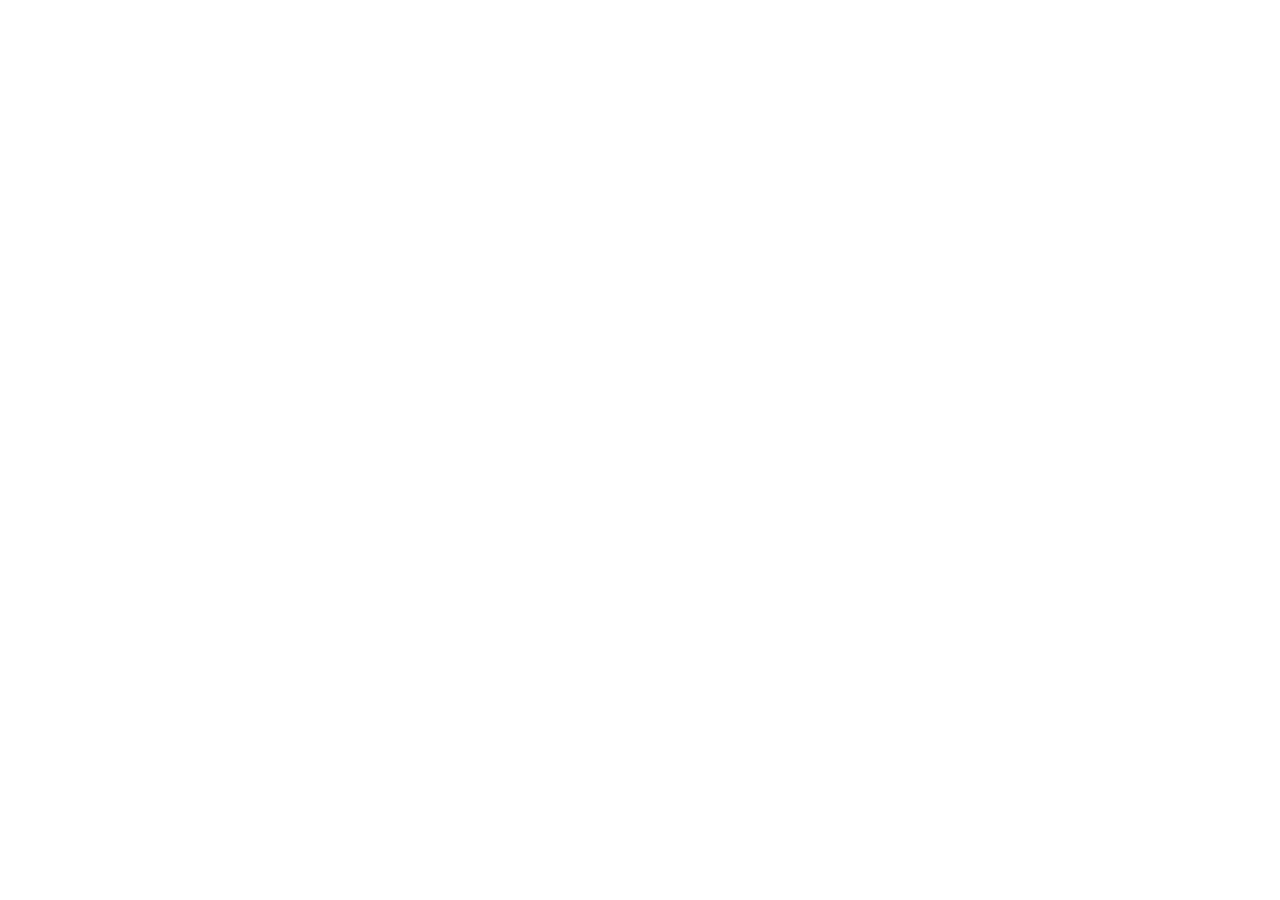
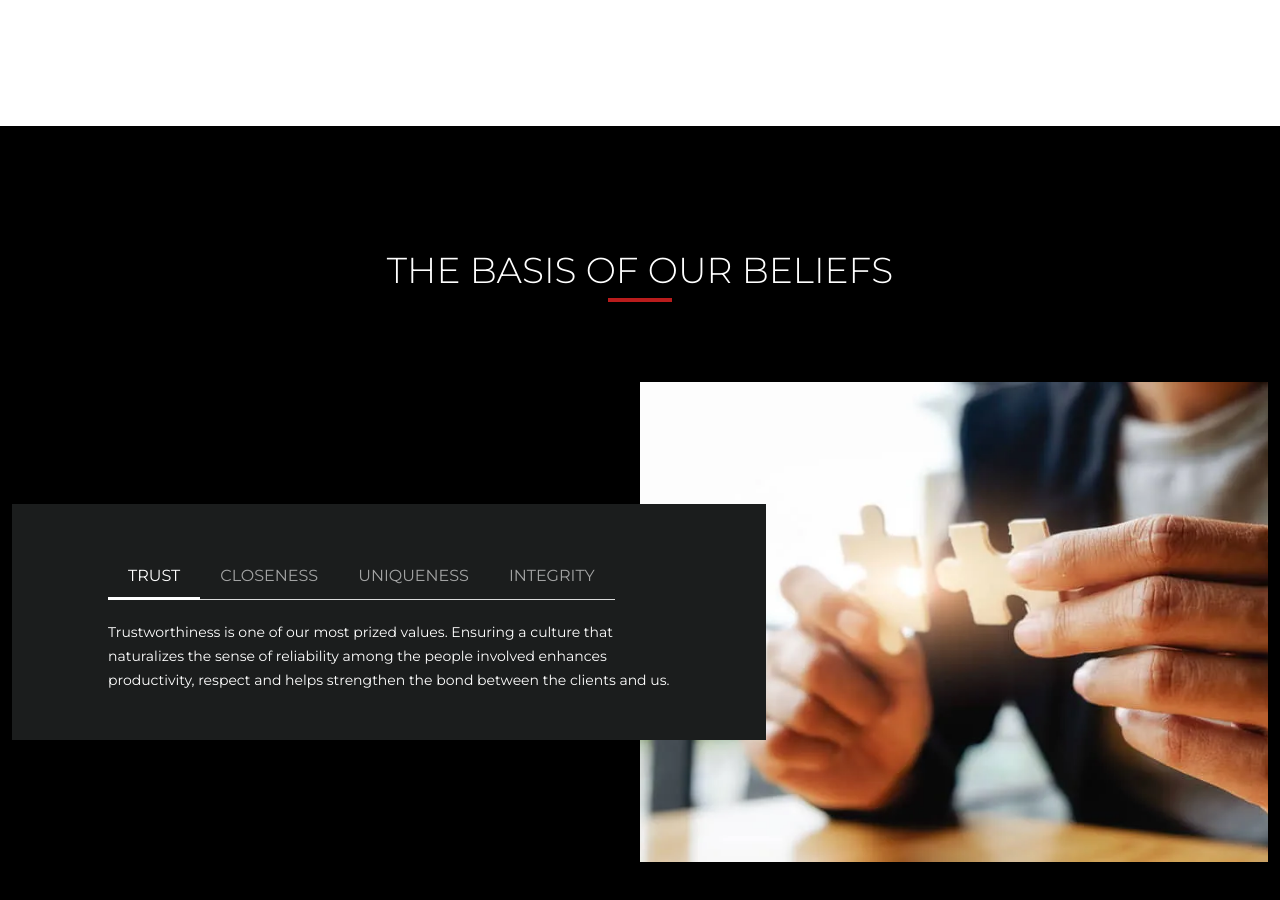
Before and after one commit to nuruddin-osman/nextgent-project, a Next.js app: page / in a window 1280 px wide. Shown: the part 3127-4027 px from the top of the page. Before the commit the page ends 3253 px from the top, so only its background shows below. Built offline with nearby package versions, Linux system fonts and the light colour scheme.

Commit message:
The basis section design

```diff
--- /dev/null
+++ b/src/app/components/Dummy.jsx
@@ -0,0 +1,81 @@
+"use client";
+import React, { useState } from "react";
+
+const ValuesSection = () => {
+  const [activeValue, setActiveValue] = useState("TRUST");
+
+  const renderItems = [
+    {
+      id: "TRUST",
+      title: "TRUST",
+      description:
+        "Trustworthiness is one of our most prized values. Ensuring a culture that naturalizes the sense of reliability among the people involved enhances productivity, respect and helps strengthen the bond between the clients and us.",
+    },
+    {
+      id: "CLOSENESS",
+      title: "CLOSENESS",
+      description:
+        "Maintaining long-term, rewarding relationships with our clients is one of the principal things we transgress. Their happiness is our advancement towards success, and we make it happen by paying attention to the tiniest details.",
+    },
+    {
+      id: "UNIQUENESS",
+      title: "UNIQUENESS",
+      description:
+        "Here at JCX, we do things differently. All of our building projects portray uniqueness in their own accord. With the touch of modern architectural concepts used in the structures, state-of-the-art technology, and finally with large amounts of sustainability, all infuse together and produce results that mesmerize.",
+    },
+    {
+      id: "INTEGRITY",
+      title: "INTEGRITY",
+      description:
+        "Integrity is a fundamental value that characterizes us. We demonstrate integrity in our work and garner trust from our clients by accumulating accomplishments and success over the new course of our journey.",
+    },
+  ];
+
+  const activeItem = renderItems.find((item) => item.id === activeValue);
+
+  return (
+    <section className="py-20 bg-gray-50">
+      <div className="container mx-auto px-4">
+        {/* Values Navigation */}
+        <div className="flex flex-wrap justify-center gap-8 mb-16">
+          {renderItems.map((value) => (
+            <button
+              key={value.id}
+              onClick={() => setActiveValue(value.id)}
+              className={`relative px-6 py-3 text-lg font-montserrat font-semibold uppercase transition-all duration-300 ${
+                activeValue === value.id
+                  ? "text-primary"
+                  : "text-gray-600 hover:text-gray-800"
+              }`}
+            >
+              {value.title}
+
+              {/* Active Border Bottom */}
+              <div className="w-full h-[1px] bg-white/60 absolute bottom-0 left-0"></div>
+              <div
+                className={`absolute bottom-0 left-0 w-full h-0.5 bg-white transition-all duration-300 ${
+                  activeValue === value.id ? "scale-x-100" : "scale-x-0"
+                }`}
+              ></div>
+
+              {/* Hover Effect */}
+              <div className="absolute bottom-0 left-0 w-full h-0.5 bg-white scale-x-0 group-hover:scale-x-100 transition-all duration-300"></div>
+            </button>
+          ))}
+        </div>
+
+        {/* Active Content */}
+        <div className="max-w-4xl mx-auto text-center">
+          <div
+            className="text-secondary text-lg font-montserrat leading-8 transition-all duration-500"
+            data-aos="fade-up"
+          >
+            {activeItem?.description}
+          </div>
+        </div>
+      </div>
+    </section>
+  );
+};
+
+export default ValuesSection;
--- a/src/app/components/home/OurAscendance.jsx
+++ b/src/app/components/home/OurAscendance.jsx
@@ -18,8 +18,6 @@
     });
   }, []);
 
-  console.log(project_slide_1);
-
   return (
     <section>
       <div className="container mx-auto py-32 px-3">
@@ -28,7 +26,7 @@
           data-aos="fade-up"
           data-aos-delay="100"
         >
-          <SubHeading content="OUR ASCENDANCE" className="text-secondary" />
+          <SubHeading content="OUR ASCENDANCE" className="!text-secondary" />
           <div className="w-16 h-1 bg-primary"></div>
         </div>
 
--- /dev/null
+++ b/src/app/components/home/TheBasis.jsx
@@ -0,0 +1,124 @@
+"use client";
+
+import React, { useEffect, useState } from "react";
+import AOS from "aos";
+import "aos/dist/aos.css";
+import SubHeading from "@/app/utils/SubHeading";
+import Image from "next/image";
+import project_slide_1 from "../../assets/images/Right-Choice.webp";
+
+const TheBasis = () => {
+  const [activeValue, setActiveValue] = useState("TRUST");
+
+  const renderItems = [
+    {
+      id: "TRUST",
+      title: "TRUST",
+      description:
+        "Trustworthiness is one of our most prized values. Ensuring a culture that naturalizes the sense of reliability among the people involved enhances productivity, respect and helps strengthen the bond between the clients and us.",
+    },
+    {
+      id: "CLOSENESS",
+      title: "CLOSENESS",
+      description:
+        "Maintaining long-term, rewarding relationships with our clients is one of the principal things we transgress. Their happiness is our advancement towards success, and we make it happen by paying attention to the tiniest details.",
+    },
+    {
+      id: "UNIQUENESS",
+      title: "UNIQUENESS",
+      description:
+        "Here at JCX, we do things differently. All of our building projects portray uniqueness in their own accord. With the touch of modern architectural concepts used in the structures, state-of-the-art technology, and finally with large amounts of sustainability, all infuse together and produce results that mesmerize.",
+    },
+    {
+      id: "INTEGRITY",
+      title: "INTEGRITY",
+      description:
+        "Integrity is a fundamental value that characterizes us. We demonstrate integrity in our work and garner trust from our clients by accumulating accomplishments and success over the new course of our journey.",
+    },
+  ];
+
+  const activeItem = renderItems.find((item) => item.id === activeValue);
+
+  useEffect(() => {
+    AOS.init({
+      duration: 1000,
+      easing: "ease-in-out",
+      once: false, // scroll up/down both animation
+      mirror: true, // scroll down animation show
+    });
+  }, []);
+  return (
+    <section className="bg-black">
+      <div className="container mx-auto py-32 px-3">
+        <div
+          className="flex flex-col items-center justify-center gap-3"
+          data-aos="fade-up"
+          data-aos-delay="100"
+        >
+          <SubHeading content="THE BASIS OF OUR BELIEFS" />
+          <div className="w-16 h-1 bg-red-700"></div>
+        </div>
+        <div className="w-full relative  flex items-center justify-end mt-20">
+          <div
+            className="w-3/5 bg-secondary px-24 py-12 absolute z-10 top-2/5  left-0"
+            data-aos="fade-down"
+            data-aos-delay="200"
+          >
+            {/* Values Navigation */}
+            <div className="flex mb-5">
+              {renderItems.map((value) => (
+                <button
+                  key={value.id}
+                  onClick={() => setActiveValue(value.id)}
+                  className={`relative px-5 py-3  group  ${
+                    activeValue === value.id ? "text-white" : "text-white/60"
+                  }`}
+                >
+                  <span className="group-hover:text-white text-sx font-montserrat font-normal uppercase transition-all duration-300">
+                    {value.title}
+                  </span>
+
+                  <div className="w-full h-[1px] bg-white/60 absolute bottom-0 left-0"></div>
+
+                  <div
+                    className={`absolute bottom-0 left-0 w-full transition-all duration-300 hover:bg-white hover:h-[3px] ${
+                      activeValue === value.id
+                        ? "bg-white h-[3px]"
+                        : "bg-white/60 h-[1px] group-hover:bg-white group-hover:h-[3px]"
+                    }`}
+                  ></div>
+                </button>
+              ))}
+            </div>
+
+            {/* Active Content */}
+
+            <div
+              className="text-white text-sm font-montserrat leading-6 transition-all duration-500"
+              data-aos="fade-up"
+            >
+              {activeItem?.description}
+            </div>
+          </div>
+          <div className="w-1/2">
+            <div
+              className="relative h-[60vh]"
+              data-aos="fade-up"
+              data-aos-delay="500"
+            >
+              <Image
+                src={project_slide_1}
+                alt="JCX Development Project"
+                fill
+                className="object-cover"
+                sizes="(max-width: 768px) 100vw, 50vw"
+              />
+            </div>
+          </div>
+        </div>
+      </div>
+    </section>
+  );
+};
+
+export default TheBasis;
--- a/src/app/page.js
+++ b/src/app/page.js
@@ -2,12 +2,14 @@
 import BannerSlider from "./components/Banner";
 import Ourprejects from "./components/home/Ourprejects";
 import OurAscendance from "./components/home/OurAscendance";
+import TheBasis from "./components/home/TheBasis";
 const Home = () => {
   return (
     <div>
       <BannerSlider />
       <Ourprejects />
       <OurAscendance />
+      <TheBasis />
     </div>
   );
 };
```
Also changed, not shown: src/app/assets/images/Right-Choice.webp (added).
